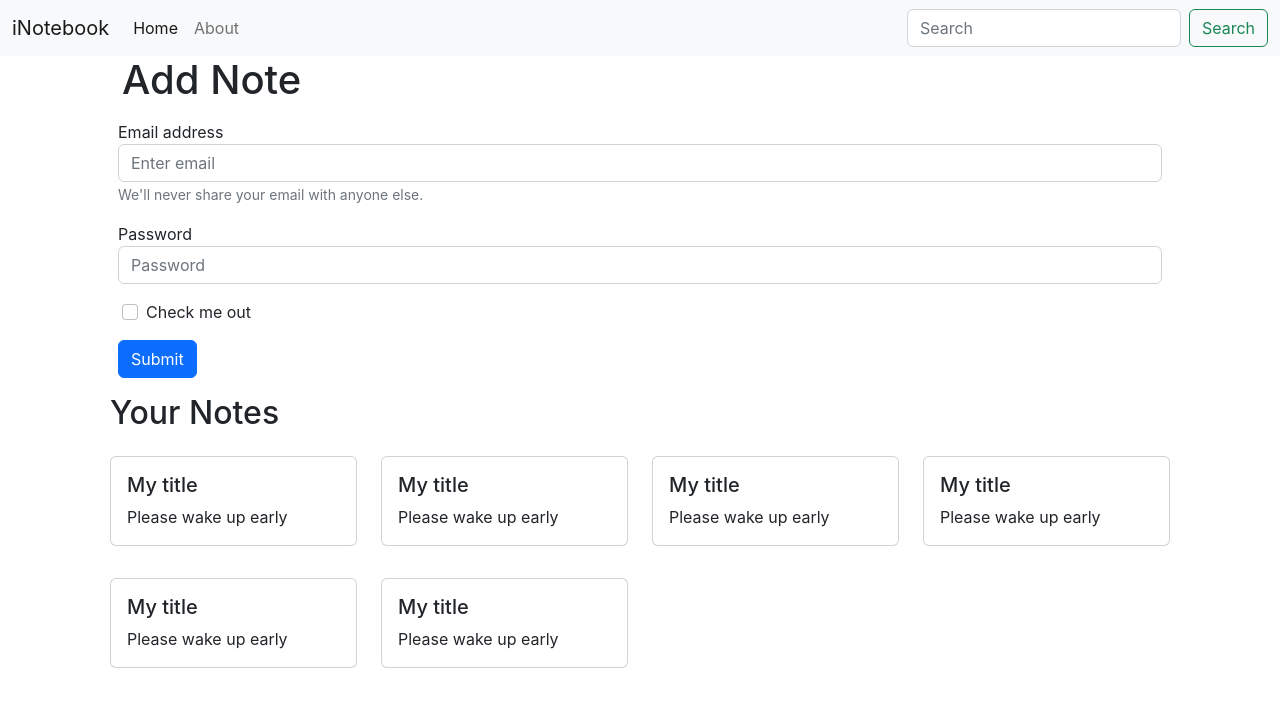
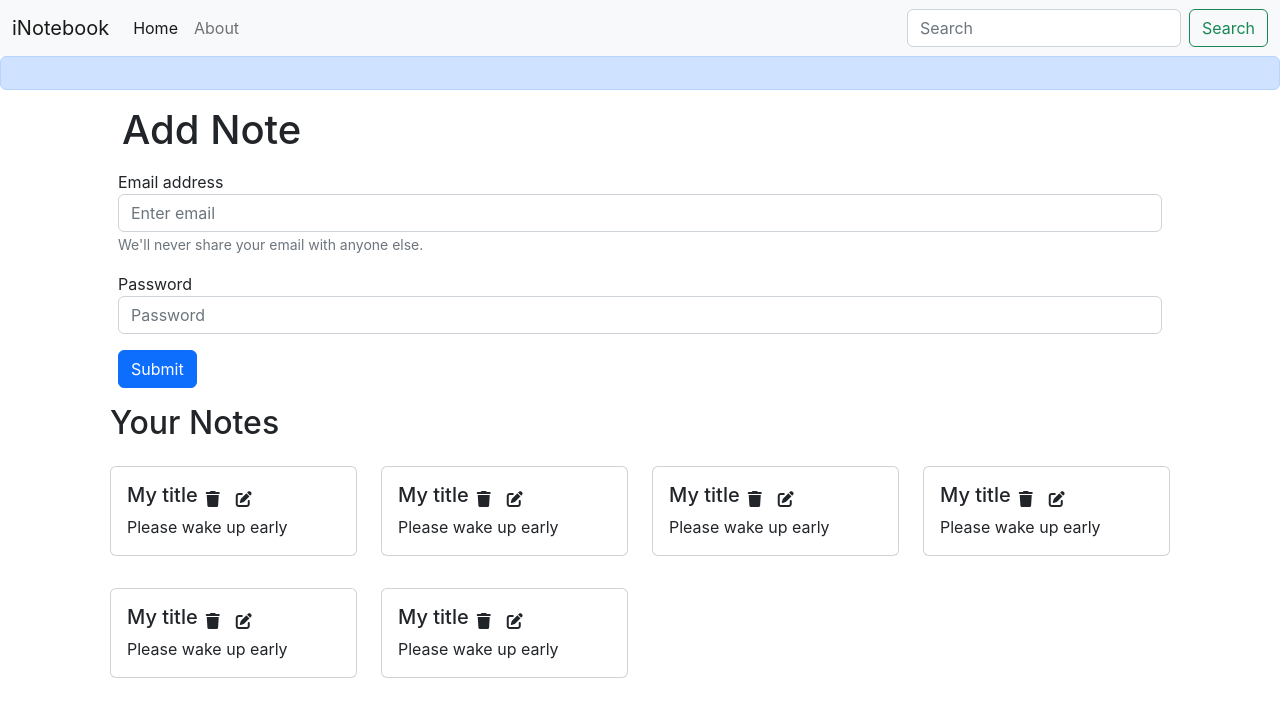
Before and after one commit to Adishjain12/iNotebook, a React (Create React App) app: page / in a window 1280 px wide. Shown: the top 716 px of the page. Built offline with nearby package versions, Linux system fonts and the light colour scheme.

Commit message:
Adding font awesome icons

```diff
--- a/public/index.html
+++ b/public/index.html
@@ -25,6 +25,7 @@
     <noscript>You need to enable JavaScript to run this app.</noscript>
     <div id="root"></div>
 
+    <script src="https://kit.fontawesome.com/fa0071577a.js" crossorigin="anonymous"></script>
     <script
       src="https://cdn.jsdelivr.net/npm/bootstrap@5.2.0/dist/js/bootstrap.bundle.min.js"
       integrity="sha384-A3rJD856KowSb7dwlZdYEkO39Gagi7vIsF0jrRAoQmDKKtQBHUuLZ9AsSv4jD4Xa"
--- a/src/App.js
+++ b/src/App.js
@@ -5,6 +5,7 @@
 import Home from "./Components/Home";
 import About from "./Components/About";
 import NoteState from "./context/Notes/NoteState";
+import Alert from "./Components/Alert";
 
 function App() {
   return (
@@ -12,11 +13,12 @@
       <NoteState>
         <Router>
           <Navbar />
+          <Alert messag e="Helo" />
           <div className="container">
-          <Routes>
-            <Route exact path="/" element={<Home />}></Route>
-            <Route exact path="/about" element={<About />}></Route>
-          </Routes>
+            <Routes>
+              <Route exact path="/" element={<Home />}></Route>
+              <Route exact path="/about" element={<About />}></Route>
+            </Routes>
           </div>
         </Router>
       </NoteState>
--- /dev/null
+++ b/src/Components/Alert.js
@@ -0,0 +1,13 @@
+import React from "react";
+
+const Alert = (props) => {
+  return (
+    <div>
+      <div class="alert alert-primary" role="alert">
+       {props.message}
+      </div>
+    </div>
+  );
+};
+
+export default Alert;
--- a/src/Components/Home.js
+++ b/src/Components/Home.js
@@ -33,16 +33,7 @@
                 placeholder="Password"
               />
             </div>
-            <div className="form-check container my-3 mx-3">
-              <input
-                type="checkbox"
-                className="form-check-input"
-                id="exampleCheck1"
-              />
-              <label className="form-check-label" htmlFor="exampleCheck1">
-                Check me out
-              </label>
-            </div>
+
             <div className="container my-3">
               <button type="submit" className="btn btn-primary">
                 Submit
--- a/src/Components/Noteitem.js
+++ b/src/Components/Noteitem.js
@@ -6,7 +6,12 @@
     <div className="col-md-3">
       <div className="card my-3">
         <div className="card-body">
+          <div className="d-flex align-items-center">
           <h5 className="card-title">{note.title}</h5>
+          <i className="fa-solid fa-trash mx-2"></i>
+          <i className="fa-solid fa-pen-to-square mx-2"></i>
+          </div>
+
           <p className="card-text">{note.description}</p>
         </div>
       </div>
--- a/src/Components/Notes.js
+++ b/src/Components/Notes.js
@@ -9,7 +9,7 @@
     <div className="row my-3 mx-3">
       <h2>Your Notes</h2>
       {notes.map((note) => {
-        return <Noteitem note={note} />;
+        return <Noteitem key={note._id} note={note} />;
       })}
     </div>
   );
--- a/src/context/Notes/NoteState.js
+++ b/src/context/Notes/NoteState.js
@@ -4,7 +4,7 @@
 const NoteState = (props) => {
   const initialnotes = [
     {
-      _id: "62f694f34cc87bd9ead1ab31",
+      _id: "62f694f34cc87bd9ead1ab311",
       user: "62f61cfdb7dc8cba9860b243",
       title: "My title",
       description: "Please wake up early",
@@ -13,7 +13,7 @@
       __v: 0,
     },
     {
-      _id: "62f694f34cc87bd9ead1ab31",
+      _id: "62f694f34cc87bd9ead1ab312",
       user: "62f61cfdb7dc8cba9860b243",
       title: "My title",
       description: "Please wake up early",
@@ -22,7 +22,7 @@
       __v: 0,
     },
     {
-      _id: "62f694f34cc87bd9ead1ab31",
+      _id: "62f694f34cc87bd9ead1ab313",
       user: "62f61cfdb7dc8cba9860b243",
       title: "My title",
       description: "Please wake up early",
@@ -31,7 +31,7 @@
       __v: 0,
     },
     {
-      _id: "62f694f34cc87bd9ead1ab31",
+      _id: "62f694f34cc87bd9ead1ab314",
       user: "62f61cfdb7dc8cba9860b243",
       title: "My title",
       description: "Please wake up early",
@@ -40,7 +40,7 @@
       __v: 0,
     },
     {
-      _id: "62f694f34cc87bd9ead1ab31",
+      _id: "62f694f34cc87bd9ead1ab315",
       user: "62f61cfdb7dc8cba9860b243",
       title: "My title",
       description: "Please wake up early",
@@ -49,7 +49,7 @@
       __v: 0,
     },
     {
-      _id: "62f694f34cc87bd9ead1ab31",
+      _id: "62f694f34cc87bd9ead1ab316",
       user: "62f61cfdb7dc8cba9860b243",
       title: "My title",
       description: "Please wake up early",
--- a/src/index.css
+++ b/src/index.css
@@ -11,3 +11,6 @@
   font-family: source-code-pro, Menlo, Monaco, Consolas, 'Courier New',
     monospace;
 }
+i{
+  cursor: pointer;
+}
```
